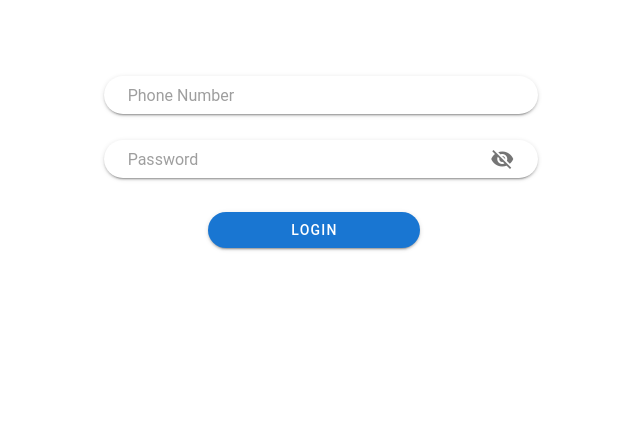
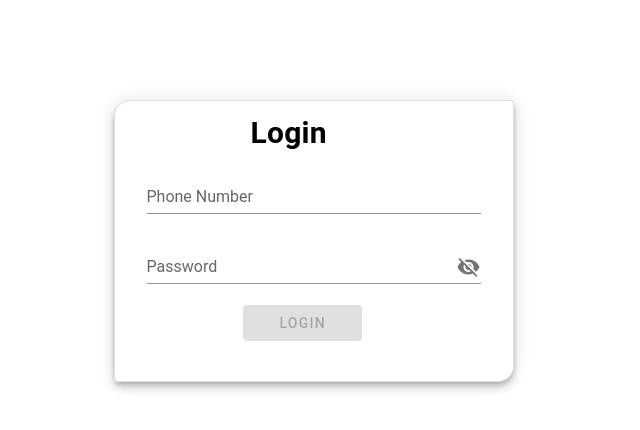
Before and after one commit to Rizhawk/Hevygo-frontend, a Vue app: page /login in a window 1280 px wide. Shown: the top 430 px of the page, without its empty margins (319-959 px from the left). Built offline with nearby package versions, Linux system fonts and the light colour scheme; what vue-sweetalert2 would draw is missing.

Commit message:
changes3

```diff
--- a/src/views/login.vue
+++ b/src/views/login.vue
@@ -1,55 +1,105 @@
 <template>
-  <v-app id="login">
-    <v-layout row wrap class="my-15">
-      <v-flex lg4></v-flex>
-      <v-flex xs12 sm8 md6 lg4>
-        <!--Login form begining-->
-        <form id="loginform" @submit.prevent="submit">
-          <v-layout class="my-2" row wrap><v-flex></v-flex></v-layout>
+  <v-container class="mx-10">
+    <v-row justify="space-around">
+      <v-hover>
+        <template v-slot:default="{ hover }">
+          <div class="my-10">
+            <v-card
+              :elevation="hover ? 24 : 6"
+              class="my-15 black--text"
+              width="400"
+              outlined
+              shaped
+            >
+              <v-card-title class="mx-15"
+                ><h2 class="mx-15">Login</h2></v-card-title
+              >
+              <!--Login section-->
+              <validation-observer ref="observer" v-slot="{ invalid }">
+                <form class="mx-8" @submit.prevent="submit">
+                  <validation-provider
+                    v-slot="{ errors }"
+                    name="Phone Number"
+                    :rules="{
+                      required: true,
+                      digits: 10,
+                    }"
+                  >
                     <v-text-field
                       v-model="phone"
-            placeholder="Phone Number"
-            rounded
-            solo
-            dense
+                      :error-messages="errors"
+                      label="Phone Number"
+                      required
                     ></v-text-field>
+                  </validation-provider>
                   <v-text-field
                     v-model="password"
-            placeholder="Password"
+                    label="Password"
                     name="password"
                     :append-icon="show1 ? 'mdi-eye' : 'mdi-eye-off'"
+                    :rules="passwordRules"
                     :type="show1 ? 'text' : 'password'"
                     @click:append="show1 = !show1"
-            rounded
-            solo
-            dense
                   ></v-text-field>
-          <v-layout row wrap>
-            <v-flex lg2></v-flex>
-            <v-flex class="mx-10 my-3">
+                  <div class="mx-12">
                     <v-btn
-                rounded
                       color="primary"
-                class="my-2"
+                      class="mx-12"
                       type="submit"
-                width="70%"
+                      width="50%"
+                      :disabled="invalid"
                       @click.prevent="login"
                     >
                       Login
                     </v-btn>
-            </v-flex>
-          </v-layout>
+                  </div>
+                  <v-card-text>
+                    <div class="my-2 mx-5"></div>
+                  </v-card-text>
                 </form>
-      </v-flex>
-    </v-layout>
+              </validation-observer>
               <!--Login form ends-->
-  </v-app>
+            </v-card>
+          </div>
+        </template>
+      </v-hover>
+    </v-row>
+  </v-container>
 </template>
 <script>
 import { getAPI } from "../axios-api";
+import { required, digits, max, min } from "vee-validate/dist/rules";
+import {
+  extend,
+  ValidationObserver,
+  ValidationProvider,
+  setInteractionMode,
+} from "vee-validate";
+setInteractionMode("eager");
+//Custom validation begining
+extend("digits", {
+  ...digits,
+  message: "{_field_} needs to be {length} digits. ({_value_})",
+});
+extend("required", {
+  ...required,
+  message: "{_field_} can not be empty",
+});
+extend("max", {
+  ...max,
+  message: "{_field_} may not be greater than {length} characters",
+});
+extend("min", {
+  ...min,
+  message: "{_field_}  should be greater than {length} characters",
+});
+//Custom validation ends
 export default {
   name: "Login",
-  components: {},
+  components: {
+    ValidationProvider,
+    ValidationObserver,
+  },
   data: () => {
     return {
       phone: "",
@@ -62,7 +112,6 @@ export default {
       ],
     };
   },
-
   methods: {
     submit() {
       this.$refs.observer.validate();
@@ -70,7 +119,7 @@ export default {
     login() {
       //Login API Call
       getAPI
-        .post("/api/accounts/login/", {
+        .post("/api/accounts/login", {
           username: this.phone,
           password: this.password,
         })
@@ -87,8 +136,7 @@ export default {
         })
         .catch((err) => {
           localStorage.removeItem("user_token");
-          alert("Invalid Credentials");
-          console.log(err.message);
+          alert(err.message);
         });
     },
   },
```
Lines whose indentation alone changed are shown as unchanged.
